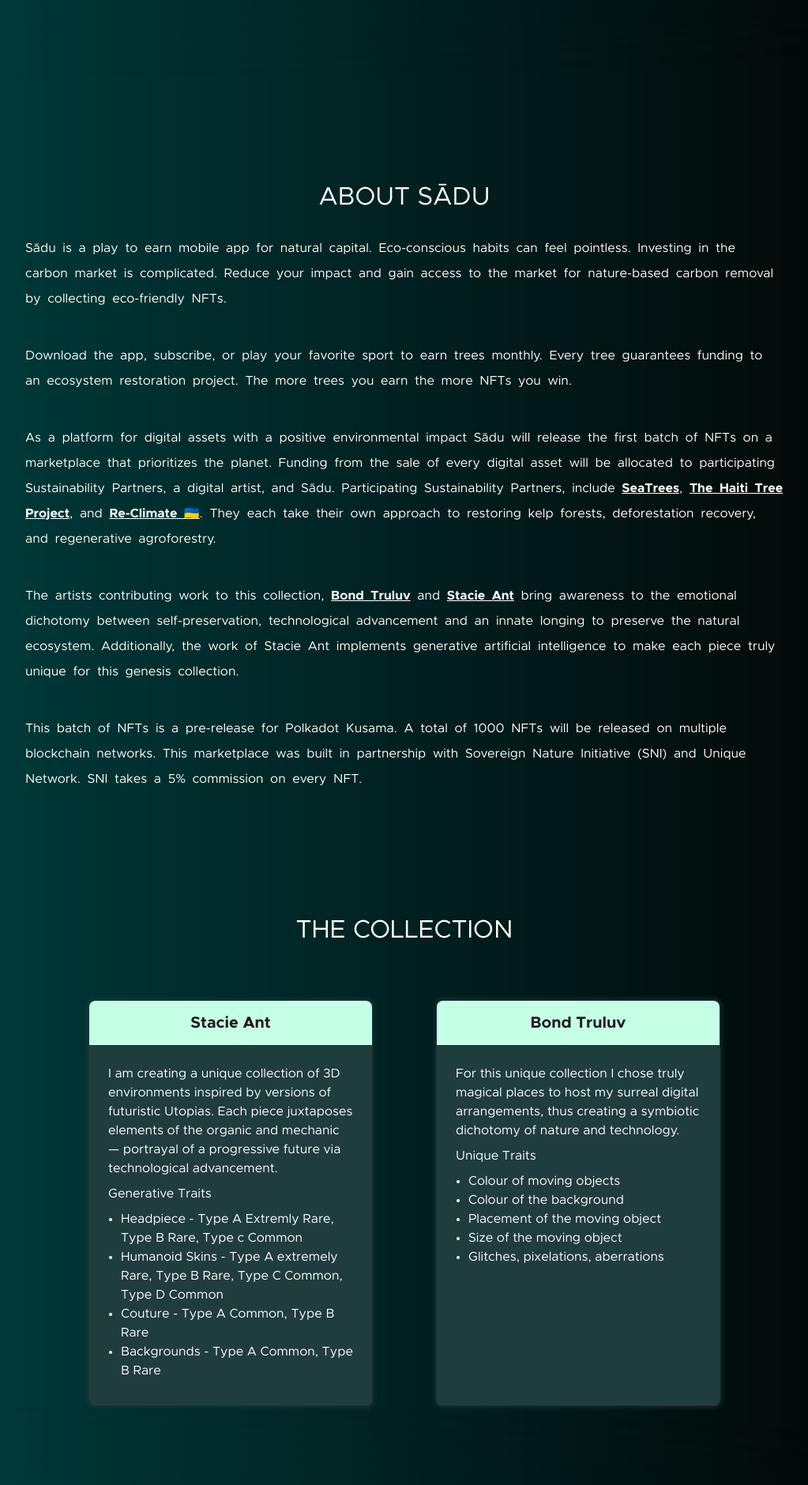
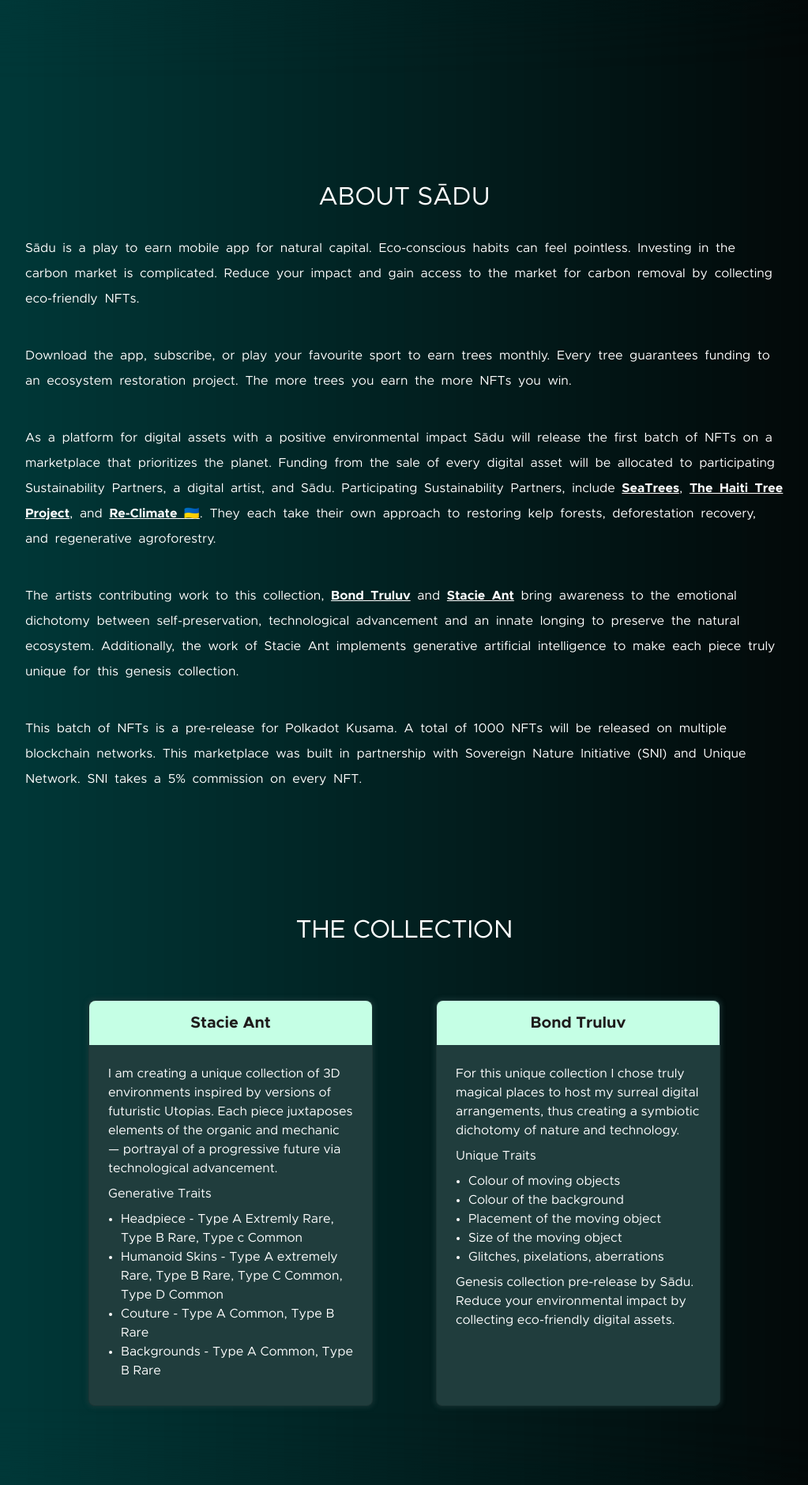
Before and after one commit to SovereignNature/sadu-landing, a React (Create React App) app: page / in a window 1280 px wide. Shown: the part 2190-4070 px from the top of the page at 79% size, without its empty margins (128-1151 px from the left). Built offline with nearby package versions, Linux system fonts and the light colour scheme.

Commit message:
refactor: Change collection text

```diff
--- a/src/LandingPage.js
+++ b/src/LandingPage.js
@@ -107,19 +107,19 @@ function LandingPage(){
         <div className="about section">
             <h2 className="about__title">About Sādu</h2>
             <p className="about__text">
-                Sādu is a play to earn mobile app for natural capital. Eco-conscious habits can feel pointless. Investing in the carbon market is complicated. Reduce your impact and gain access to the market for nature-based carbon removal by collecting eco-friendly NFTs.
+                Sādu is a play to earn mobile app for natural capital. Eco-conscious habits can feel pointless. Investing in the carbon market is complicated. Reduce your impact and gain access to the market for carbon removal by collecting eco-friendly NFTs.
             </p>
             <p className="about__text">
-                Download the app, subscribe, or play your favorite sport to earn trees monthly. Every tree guarantees funding to an ecosystem restoration project. The more trees you earn the more NFTs you win.
+                Download the app, subscribe, or play your favourite sport to earn trees monthly. Every tree guarantees funding to an ecosystem restoration project. The more trees you earn the more NFTs you win.
             </p>
             <p className="about__text">
-            As a platform for digital assets with a positive environmental impact Sādu will release the first batch of NFTs on a marketplace that prioritizes the planet. Funding from the sale of every digital asset will be allocated to participating Sustainability Partners, a digital artist, and Sādu. Participating Sustainability Partners, include <a href="https://sea-trees.org/pages/about" target="_blank">SeaTrees</a>, <a href="https://www.thehaititreeproject.org/" target="_blank">The Haiti Tree Project</a>, and <a href="http://re-climate.com/en" target="_blank">Re-Climate 🇺🇦</a>.  They each take their own approach to restoring kelp forests, deforestation recovery, and regenerative agroforestry.
+                As a platform for digital assets with a positive environmental impact Sādu will release the first batch of NFTs on a marketplace that prioritizes the planet. Funding from the sale of every digital asset will be allocated to participating Sustainability Partners, a digital artist, and Sādu. Participating Sustainability Partners, include <a href="https://sea-trees.org/pages/about" target="_blank">SeaTrees</a>, <a href="https://www.thehaititreeproject.org/" target="_blank">The Haiti Tree Project</a>, and <a href="http://re-climate.com/en" target="_blank">Re-Climate 🇺🇦</a>.  They each take their own approach to restoring kelp forests, deforestation recovery, and regenerative agroforestry.
             </p>
             <p className="about__text">
-            The artists contributing work to this collection,  <a href="https://www.instagram.com/bondtruluv/?hl=en" target="_blank">Bond Truluv</a> and <a href="https://www.instagram.com/whosthereplease/" target="_blank">Stacie Ant</a> bring awareness to the emotional dichotomy between self-preservation, technological advancement and an innate longing to preserve the natural ecosystem. Additionally, the work of Stacie Ant implements generative artificial intelligence to make each piece truly unique for this genesis collection.
+                The artists contributing work to this collection,  <a href="https://www.instagram.com/bondtruluv/?hl=en" target="_blank">Bond Truluv</a> and <a href="https://www.instagram.com/whosthereplease/" target="_blank">Stacie Ant</a> bring awareness to the emotional dichotomy between self-preservation, technological advancement and an innate longing to preserve the natural ecosystem. Additionally, the work of Stacie Ant implements generative artificial intelligence to make each piece truly unique for this genesis collection.
             </p>
             <p className="about__text">
-            This batch of NFTs is a pre-release for Polkadot Kusama. A total of 1000 NFTs will be released on multiple blockchain networks. This marketplace was built in partnership with Sovereign Nature Initiative (SNI) and Unique Network.  SNI takes a 5% commission on every NFT.
+                This batch of NFTs is a pre-release for Polkadot Kusama. A total of 1000 NFTs will be released on multiple blockchain networks. This marketplace was built in partnership with Sovereign Nature Initiative (SNI) and Unique Network.  SNI takes a 5% commission on every NFT.
             </p>
         </div>
         <div className="collection section">
@@ -156,6 +156,7 @@ function LandingPage(){
                                 <li>Glitches, pixelations, aberrations</li>
                             </ul>
                         </div>
+                        <p className="card__text">Genesis collection pre-release by Sādu. Reduce your environmental impact by collecting eco-friendly digital assets.</p>
                     </div>
                 </div>
             </div>
```
